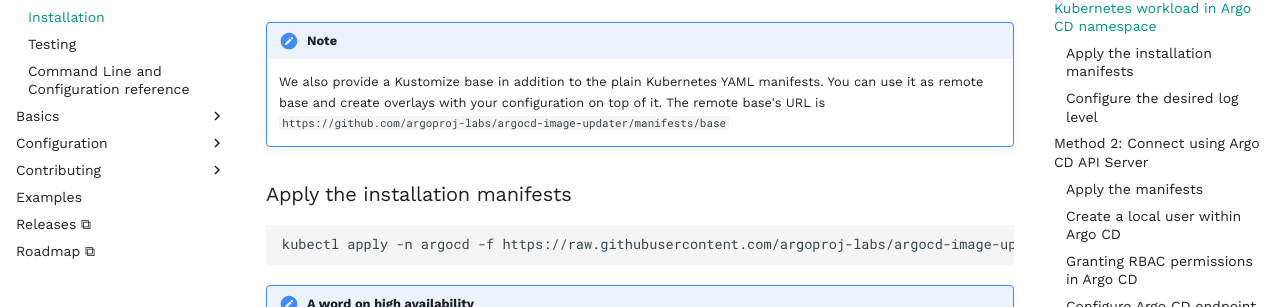
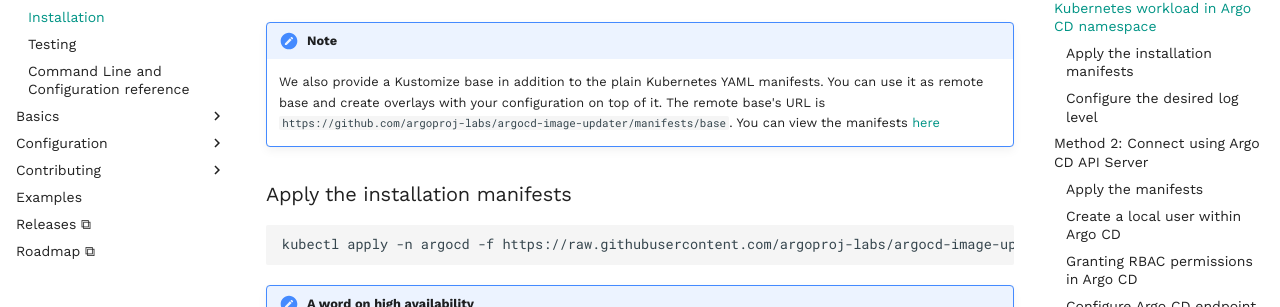
Before and after one commit to argoproj-labs/argocd-image-updater, an MkDocs documentation site: the page built from docs/install/installation.md, in a window 1280 px wide and 900 px high, scrolled down 456 px. Shown: the part 145-452 px from the top of the window. Built offline with MkDocs 1.6.1 and Material for MkDocs 9.7.7, drawn with Linux system fonts in a browser that asks for light colours; comment, search, counter and statistics services are not loaded.

Commit message:
Update installation.md
Signed-off-by: Ileriayo Adebiyi <ileriayoadebiyi@gmail.com>

```diff
--- a/docs/install/installation.md
+++ b/docs/install/installation.md
@@ -19,7 +19,8 @@ Argo CD is running. Don't worry, without any configuration, it will not start me
     We also provide a Kustomize base in addition to the plain Kubernetes YAML
     manifests. You can use it as remote base and create overlays with your
     configuration on top of it. The remote base's URL is
-    `https://github.com/argoproj-labs/argocd-image-updater/manifests/base`
+    `https://github.com/argoproj-labs/argocd-image-updater/manifests/base`.
+    You can view the manifests [here](https://github.com/argoproj-labs/argocd-image-updater/tree/stable/manifests/base)
 
 ### Apply the installation manifests
 
```
